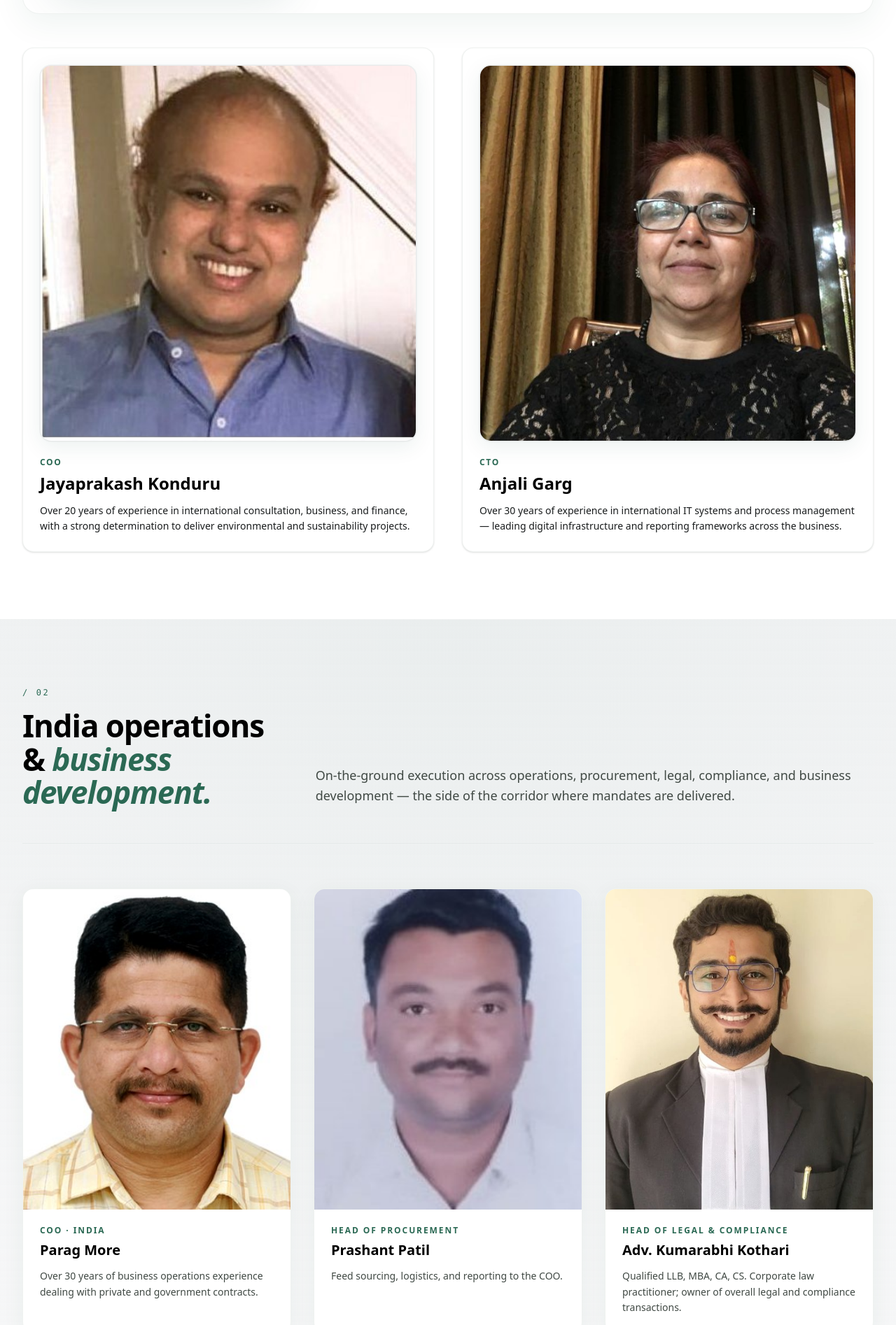
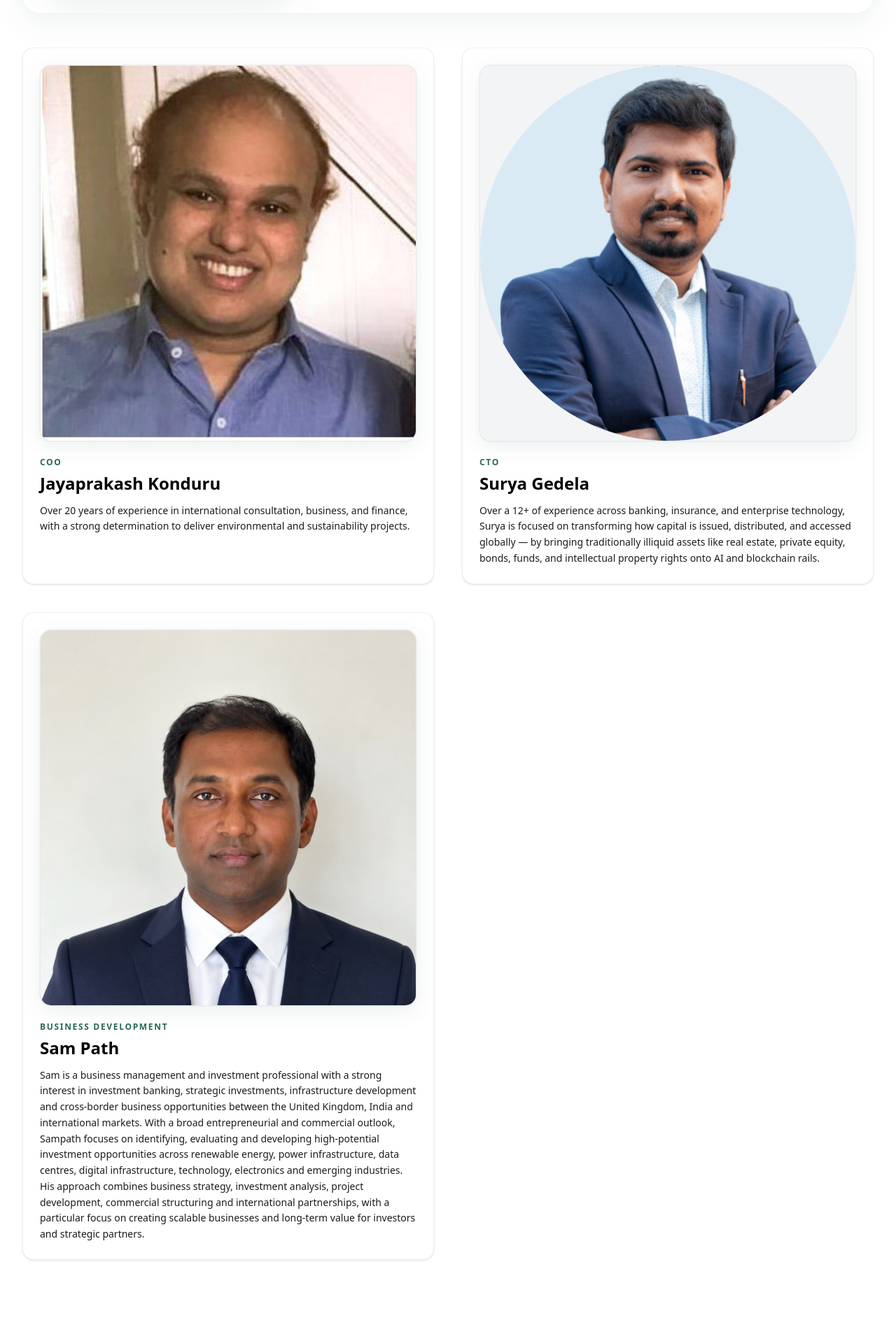
Before and after one commit to SrushtiCapital/SrushtiRenewablesWeb, a Next.js app: page /team in a window 1280 px wide. Shown: the part 1393-3287 px from the top of the page at 70% size. Built offline with nearby package versions, Linux system fonts and the light colour scheme.

Commit message:
Added Sam and Surya to the team page.

```diff
--- a/src/components/team/team-data.tsx
+++ b/src/components/team/team-data.tsx
@@ -49,11 +49,18 @@ export const TEAM_GROUPS: TeamGroup[] = [
         bio: "Over 20 years of experience in international consultation, business, and finance, with a strong determination to deliver environmental and sustainability projects.",
       },
       {
-        name: "Anjali Garg",
+        name: "Surya Gedela",
         role: "CTO",
-        image: "/team/anjali.jpg",
+        image: "/team/surya.png",
         imageAspect: "square",
-        bio: "Over 30 years of experience in international IT systems and process management — leading digital infrastructure and reporting frameworks across the business.",
+        bio: "Over a 12+ of experience across banking, insurance, and enterprise technology, Surya is focused on transforming how capital is issued, distributed, and accessed globally — by bringing traditionally illiquid assets like real estate, private equity, bonds, funds, and intellectual property rights onto AI and blockchain rails.",
+      },
+      {
+        name: "Sam Path",
+        role: "Business Development",
+        image: "/team/Sampat.jpeg",
+        imageAspect: "square",
+        bio: "Sam is a business management and investment professional with a strong interest in investment banking, strategic investments, infrastructure development and cross-border business opportunities between the United Kingdom, India and international markets. With a broad entrepreneurial and commercial outlook, Sampath focuses on identifying, evaluating and developing high-potential investment opportunities across renewable energy, power infrastructure, data centres, digital infrastructure, technology, electronics and emerging industries. His approach combines business strategy, investment analysis, project development, commercial structuring and international partnerships, with a particular focus on creating scalable businesses and long-term value for investors and strategic partners.",
       },
     ],
   },
--- a/src/components/team/team-member-photo.tsx
+++ b/src/components/team/team-member-photo.tsx
@@ -1,6 +1,5 @@
 "use client";
 
-import Image from "next/image";
 import { useState } from "react";
 import { cn } from "@/lib/utils";
 
@@ -8,7 +7,6 @@ type TeamMemberPhotoProps = {
   name: string;
   image?: string;
   className?: string;
-  sizes?: string;
   initialsClassName?: string;
 };
 
@@ -25,7 +23,6 @@ export function TeamMemberPhoto({
   name,
   image,
   className,
-  sizes = "280px",
   initialsClassName = "text-4xl",
 }: TeamMemberPhotoProps) {
   const [failed, setFailed] = useState(false);
@@ -51,12 +48,10 @@ export function TeamMemberPhoto({
   }
 
   return (
-    <Image
+    <img
       src={image}
       alt={name}
-      fill
-      className={cn("object-cover object-top", className)}
-      sizes={sizes}
+      className={cn("absolute inset-0 h-full w-full object-cover object-top", className)}
       onError={() => setFailed(true)}
     />
   );
```
Also changed, not shown: public/team/Sampat.jpeg (added), public/team/Surya.png (added).
